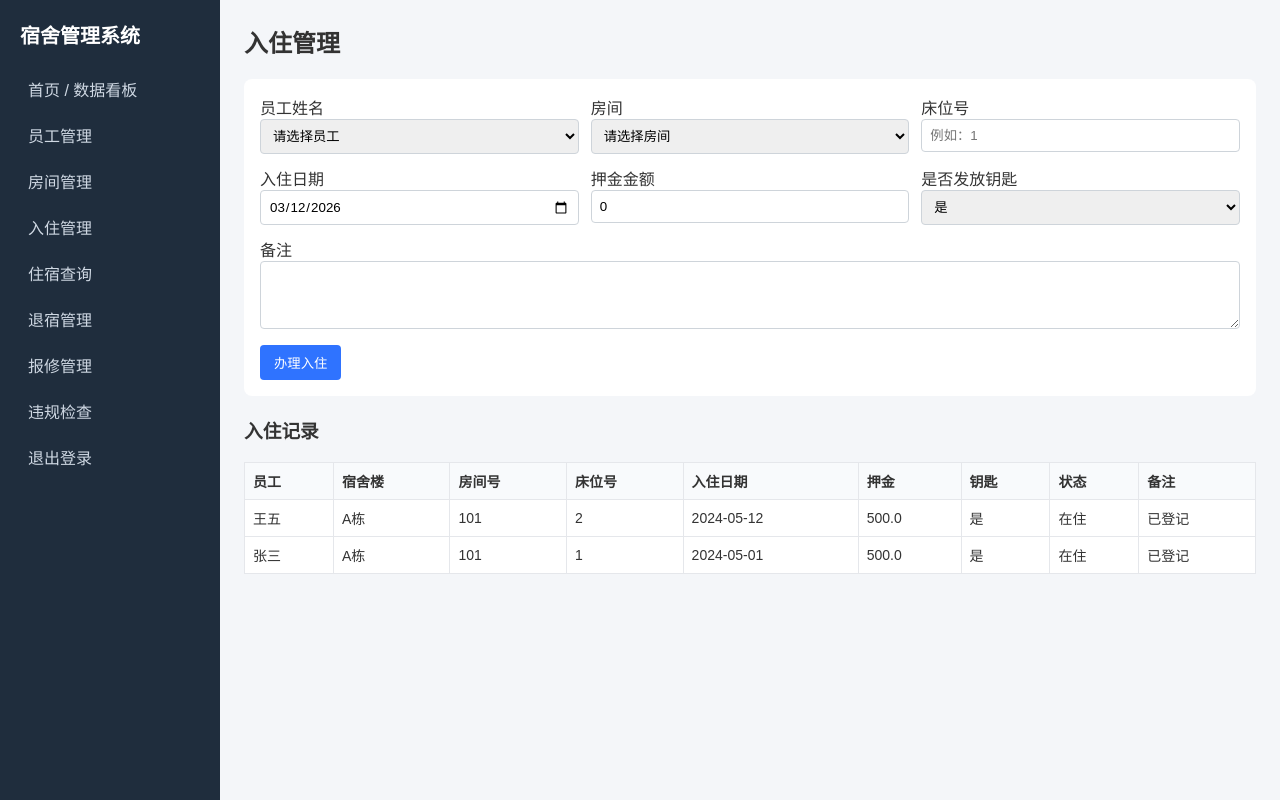
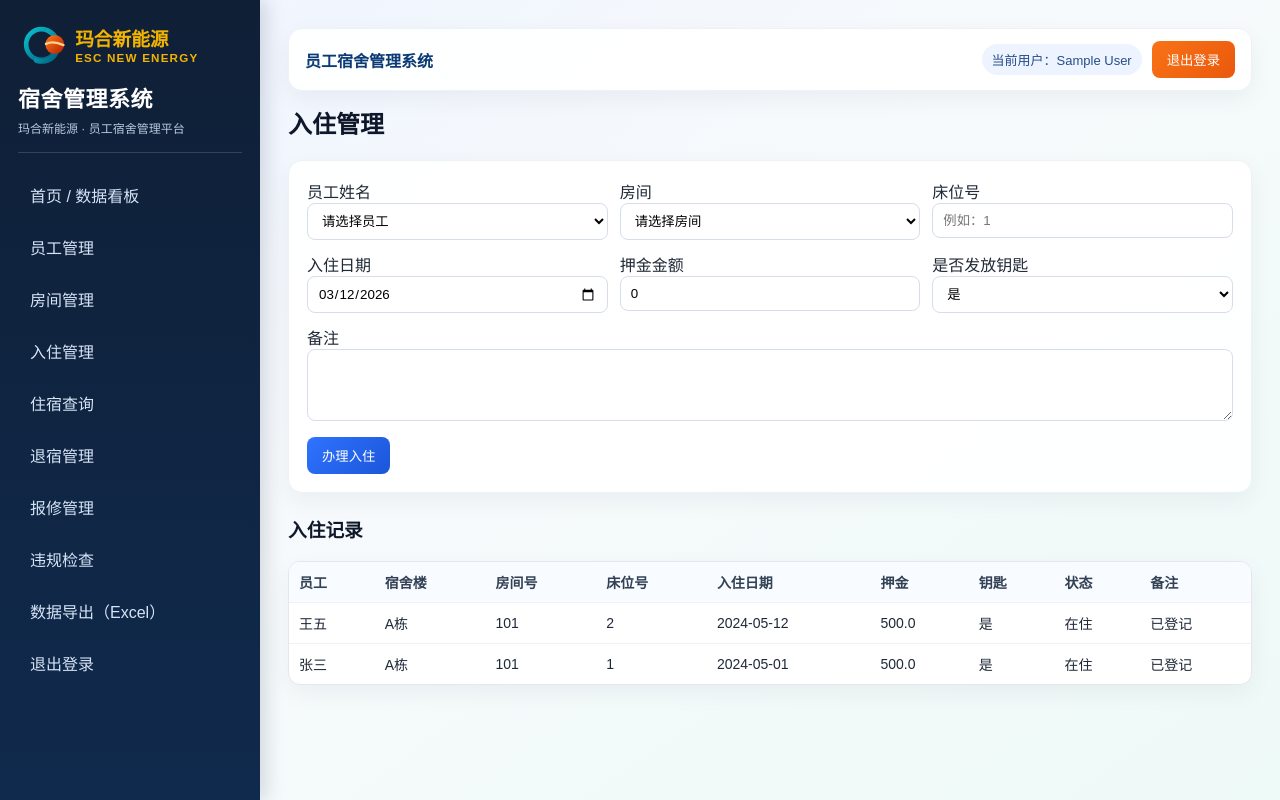
Before and after one commit to liujinhua9853-hub/Dormitory-Management-System, a Flask app: page /checkins in a window 1280 px wide. Run offline with Flask 3, Linux system fonts and the light colour scheme; the visitor is signed in with stand-in values (Sample User, id 1); data comes from the database, SQL or seed files in the repository; both versions use the stored data as it was after the commit.

Commit message:
在主线功能上补齐登录登出并优化UI与导出能力 (#4)

```diff
--- a/app.py
+++ b/app.py
@@ -5,6 +5,7 @@ from contextlib import closing
 from datetime import date, datetime
 from pathlib import Path
 
+from flask import Flask, g, redirect, render_template, request, url_for, flash, make_response, session
 from flask import Flask, g, redirect, render_template, request, url_for, flash, session
 
 BASE_DIR = Path(__file__).resolve().parent
@@ -14,6 +15,41 @@ app = Flask(__name__)
 app.config["SECRET_KEY"] = "dormitory-dev-key"
 ADMIN_USERNAME = "admin"
 ADMIN_PASSWORD = "123456"
+
+
+def ensure_users_table():
+    db = get_db()
+    db.execute(
+        """
+        CREATE TABLE IF NOT EXISTS users (
+            id INTEGER PRIMARY KEY AUTOINCREMENT,
+            username TEXT NOT NULL UNIQUE,
+            password TEXT NOT NULL,
+            display_name TEXT NOT NULL
+        )
+        """
+    )
+    admin = db.execute("SELECT id FROM users WHERE username='admin'").fetchone()
+    if not admin:
+        db.execute("INSERT INTO users (username, password, display_name) VALUES (?, ?, ?)", ("admin", "admin123", "系统管理员"))
+    db.commit()
+
+
+@app.before_request
+def require_login():
+    allow_endpoints = {"login", "static"}
+    if request.endpoint in allow_endpoints or request.endpoint is None:
+        return
+    if not session.get("user_id"):
+        return redirect(url_for("login"))
+    ensure_base_tables()
+    ensure_checkout_settlement_columns()
+    ensure_users_table()
+
+
+@app.context_processor
+def inject_current_user():
+    return {"current_user_name": session.get("display_name")}
 
 
 def get_db() -> sqlite3.Connection:
@@ -93,6 +129,19 @@ def init_db(with_demo: bool = True):
             conn.commit()
 
 
+
+
+def ensure_base_tables():
+    db = get_db()
+    has_employees = db.execute("SELECT name FROM sqlite_master WHERE type='table' AND name='employees'").fetchone()
+    if not has_employees:
+        init_db(with_demo=True)
+
+def ensure_checkout_settlement_columns():
+    db = get_db()
+    checkout_exists = db.execute("SELECT name FROM sqlite_master WHERE type='table' AND name='checkouts'").fetchone()
+    if not checkout_exists:
+        return
 def ensure_checkout_settlement_columns():
     db = get_db()
     existing_columns = {row["name"] for row in db.execute("PRAGMA table_info(checkouts)").fetchall()}
@@ -149,6 +198,32 @@ def require_login():
 
     if not is_logged_in():
         return redirect(url_for("login"))
+
+
+
+
+@app.route("/login", methods=["GET", "POST"])
+def login():
+    ensure_users_table()
+    if request.method == "POST":
+        username = request.form.get("username", "").strip()
+        password = request.form.get("password", "").strip()
+        user = query_one("SELECT * FROM users WHERE username=? AND password=?", (username, password))
+        if not user:
+            flash("用户名或密码错误", "error")
+            return render_template("login.html")
+        session["user_id"] = user["id"]
+        session["display_name"] = user["display_name"]
+        flash("登录成功", "success")
+        return redirect(url_for("dashboard"))
+    return render_template("login.html")
+
+
+@app.route("/logout", methods=["POST"])
+def logout():
+    session.clear()
+    flash("已退出登录", "success")
+    return redirect(url_for("login"))
 
 
 @app.route("/")
@@ -656,15 +731,61 @@ def inspections():
     return render_template("inspections.html", records=records, today=date.today().isoformat(), q=q)
 
 
+@app.route("/export/excel")
+def export_excel():
+    ensure_checkout_settlement_columns()
+    datasets = [
+        ("员工信息", "SELECT * FROM employees ORDER BY id DESC"),
+        ("房间信息", "SELECT * FROM rooms ORDER BY id DESC"),
+        ("入住记录", "SELECT * FROM checkins ORDER BY id DESC"),
+        ("退宿结算", "SELECT * FROM checkouts ORDER BY id DESC"),
+        ("报修记录", "SELECT * FROM maintenance ORDER BY id DESC"),
+        ("违规检查", "SELECT * FROM inspections ORDER BY id DESC"),
+    ]
+
+    html_parts = [
+        "<html><head><meta charset='utf-8'></head><body>",
+        f"<h2>宿舍管理数据导出（{datetime.now().strftime('%Y-%m-%d %H:%M:%S')}）</h2>",
+    ]
+
+    for title, sql in datasets:
+        rows = query_all(sql)
+        html_parts.append(f"<h3>{title}</h3>")
+        if not rows:
+            html_parts.append("<p>暂无数据</p>")
+            continue
+
+        headers = list(rows[0].keys())
+        html_parts.append("<table border='1' cellspacing='0' cellpadding='4'>")
+        html_parts.append("<tr>" + "".join(f"<th>{h}</th>" for h in headers) + "</tr>")
+        for row in rows:
+            html_parts.append("<tr>" + "".join(f"<td>{'' if row[h] is None else row[h]}</td>" for h in headers) + "</tr>")
+        html_parts.append("</table><br>")
+
+    html_parts.append("</body></html>")
+    content = "".join(html_parts)
+
+    filename = f"宿舍管理数据导出_{datetime.now().strftime('%Y%m%d_%H%M%S')}.xls"
+    response = make_response(content)
+    response.headers["Content-Type"] = "application/vnd.ms-excel; charset=utf-8"
+    response.headers["Content-Disposition"] = f"attachment; filename={filename}"
+    return response
+
+
 @app.route("/init-db")
 def init_db_route():
     init_db(with_demo=True)
+    ensure_users_table()
     ensure_checkout_settlement_columns()
     flash("数据库已初始化（包含演示数据）", "success")
     return redirect(url_for("dashboard"))
 
 
 if __name__ == "__main__":
+    if not DB_PATH.exists():
+        init_db(with_demo=True)
+    with app.app_context():
+        ensure_users_table()
     init_db(with_demo=True)
     with app.app_context():
         ensure_checkout_settlement_columns()
--- a/static/style.css
+++ b/static/style.css
@@ -1,31 +1,140 @@
 * { box-sizing: border-box; font-family: "Microsoft YaHei", sans-serif; }
-body { margin: 0; background: #f4f6f9; color: #333; }
+body { margin: 0; background: linear-gradient(145deg, #eef4ff 0%, #f7fafc 45%, #eefaf7 100%); color: #1f2937; }
 .layout { display: flex; min-height: 100vh; }
-.sidebar { width: 220px; background: #1f2d3d; color: #fff; padding: 20px; }
-.sidebar h1 { font-size: 20px; margin: 0 0 20px; }
-.sidebar a { display: block; color: #cfd8e3; text-decoration: none; padding: 8px; border-radius: 4px; margin-bottom: 6px; }
-.sidebar a:hover { background: #30445c; color: #fff; }
-.content { flex: 1; padding: 24px; }
-h2 { margin-top: 0; }
-.cards { display: grid; grid-template-columns: repeat(3, minmax(160px, 1fr)); gap: 12px; }
-.card { background: #fff; border-radius: 8px; padding: 16px; box-shadow: 0 1px 3px rgba(0,0,0,.1); }
-.card span { font-size: 14px; color: #666; display: block; }
-.card strong { font-size: 28px; color: #1f2d3d; }
+.sidebar {
+  width: 260px;
+  background: linear-gradient(180deg, #0f1f36 0%, #102a4d 100%);
+  color: #fff;
+  padding: 18px;
+  box-shadow: 6px 0 18px rgba(6, 24, 44, .15);
+}
+.brand { margin-bottom: 20px; border-bottom: 1px solid rgba(255,255,255,.15); padding-bottom: 16px; }
+.brand-logo { width: 100%; max-width: 210px; display: block; margin-bottom: 10px; }
+.sidebar h1 { font-size: 22px; margin: 0 0 6px; letter-spacing: .5px; }
+.sidebar p { margin: 0; font-size: 12px; color: #b8c9df; }
+.sidebar a {
+  display: block;
+  color: #d6e4f7;
+  text-decoration: none;
+  padding: 10px 12px;
+  border-radius: 10px;
+  margin-bottom: 8px;
+  transition: all .2s ease;
+}
+.sidebar a:hover { background: rgba(84, 145, 255, .28); color: #fff; transform: translateX(2px); }
+.content { flex: 1; padding: 28px; }
+h2, h3 { margin-top: 0; color: #0f172a; }
+.cards { display: grid; grid-template-columns: repeat(3, minmax(180px, 1fr)); gap: 14px; }
+.card {
+  background: #fff;
+  border-radius: 14px;
+  padding: 18px;
+  box-shadow: 0 8px 24px rgba(17, 24, 39, .06);
+  border: 1px solid #edf2f7;
+}
+.card span { font-size: 14px; color: #64748b; display: block; }
+.card strong { font-size: 30px; color: #1e3a8a; }
 .tip { margin-top: 16px; }
 .toolbar { display: flex; justify-content: space-between; align-items: center; margin: 12px 0; gap: 8px; }
 .toolbar form { display: flex; gap: 8px; }
-.btn, button { background: #2f73ff; border: none; color: #fff; padding: 8px 14px; border-radius: 4px; text-decoration: none; cursor: pointer; }
-input, select, textarea { padding: 8px; border: 1px solid #ced4da; border-radius: 4px; width: 100%; }
-textarea { min-height: 68px; }
+.btn, button {
+  background: linear-gradient(135deg, #2f73ff 0%, #1b56d9 100%);
+  border: none;
+  color: #fff;
+  padding: 9px 15px;
+  border-radius: 8px;
+  text-decoration: none;
+  cursor: pointer;
+}
+.btn:hover, button:hover { filter: brightness(1.05); }
+input, select, textarea {
+  padding: 9px 10px;
+  border: 1px solid #d5deea;
+  border-radius: 8px;
+  width: 100%;
+  background: #fff;
+}
+textarea { min-height: 72px; }
 .form-grid { display: grid; grid-template-columns: repeat(3, 1fr); gap: 12px; }
 .form-grid .full { grid-column: 1 / -1; }
-.panel { background: #fff; padding: 16px; border-radius: 8px; margin-bottom: 20px; }
-table { width: 100%; border-collapse: collapse; background: #fff; }
-th, td { border: 1px solid #e5e7eb; padding: 8px; text-align: left; font-size: 14px; }
-th { background: #f8fafc; }
+.panel {
+  background: rgba(255, 255, 255, .96);
+  padding: 18px;
+  border-radius: 14px;
+  margin-bottom: 22px;
+  box-shadow: 0 8px 24px rgba(15, 23, 42, .05);
+  border: 1px solid #edf2f7;
+}
+table {
+  width: 100%;
+  border-collapse: separate;
+  border-spacing: 0;
+  background: #fff;
+  border: 1px solid #e5e7eb;
+  border-radius: 12px;
+  overflow: hidden;
+  box-shadow: 0 8px 24px rgba(15, 23, 42, .05);
+}
+th, td { border-bottom: 1px solid #eef2f7; padding: 10px; text-align: left; font-size: 14px; }
+th { background: #f8fbff; color: #334155; }
+tr:last-child td { border-bottom: none; }
 .inline { display: inline; }
 .link-btn { background: none; color: #d11a2a; padding: 0 4px; }
 .flash-wrap { margin-bottom: 10px; }
-.flash { padding: 10px; border-radius: 4px; margin-bottom: 6px; }
-.flash.success { background: #e8f7ee; color: #1f8a4c; }
-.flash.error { background: #fdecee; color: #b42318; }
+.flash { padding: 10px; border-radius: 8px; margin-bottom: 6px; border: 1px solid transparent; }
+.flash.success { background: #e8f7ee; color: #1f8a4c; border-color: #c8ebd5; }
+.flash.error { background: #fdecee; color: #b42318; border-color: #f5ced4; }
+
+@media (max-width: 1100px) {
+  .form-grid, .cards { grid-template-columns: repeat(2, 1fr); }
+}
+
+@media (max-width: 840px) {
+  .layout { flex-direction: column; }
+  .sidebar { width: 100%; }
+  .form-grid, .cards { grid-template-columns: 1fr; }
+}
+
+
+.topbar {
+  display: flex;
+  justify-content: space-between;
+  align-items: center;
+  margin-bottom: 14px;
+  padding: 12px 16px;
+}
+.topbar-title { font-weight: 700; color: #0b3a75; }
+.topbar-actions { display: flex; align-items: center; gap: 10px; }
+.user-badge {
+  display: inline-block;
+  padding: 6px 10px;
+  border-radius: 999px;
+  background: #edf4ff;
+  color: #264d88;
+  font-size: 13px;
+}
+.btn-secondary {
+  background: linear-gradient(135deg, #f97316 0%, #ea580c 100%);
+}
+
+.login-body {
+  min-height: 100vh;
+  margin: 0;
+  display: flex;
+  justify-content: center;
+  align-items: center;
+  background: radial-gradient(circle at top, #eaf3ff, #f8fafc 45%, #eef7f0);
+}
+.login-card {
+  width: 420px;
+  max-width: calc(100vw - 28px);
+  text-align: center;
+}
+.login-logo {
+  width: 220px;
+  max-width: 90%;
+  margin: 4px auto 12px;
+  display: block;
+}
+.login-tip { margin: 0 0 14px; color: #6b7280; font-size: 13px; }
+.login-form { grid-template-columns: 1fr; text-align: left; }
--- a/templates/base.html
+++ b/templates/base.html
@@ -9,7 +9,11 @@
 <body>
 <div class="layout">
   <aside class="sidebar">
-    <h1>宿舍管理系统</h1>
+    <div class="brand">
+      <img src="{{ url_for('static', filename='company-logo.svg') }}" alt="玛合新能源" class="brand-logo">
+      <h1>宿舍管理系统</h1>
+      <p>玛合新能源 · 员工宿舍管理平台</p>
+    </div>
     <nav>
       <a href="{{ url_for('dashboard') }}">首页 / 数据看板</a>
       <a href="{{ url_for('employees') }}">员工管理</a>
@@ -19,10 +23,23 @@
       <a href="{{ url_for('checkouts') }}">退宿管理</a>
       <a href="{{ url_for('maintenance') }}">报修管理</a>
       <a href="{{ url_for('inspections') }}">违规检查</a>
+      <a href="{{ url_for('export_excel') }}">数据导出（Excel）</a>
       <a href="{{ url_for('logout') }}">退出登录</a>
     </nav>
   </aside>
   <main class="content">
+    <div class="topbar panel">
+      <div class="topbar-title">员工宿舍管理系统</div>
+      <div class="topbar-actions">
+        <span class="user-badge">当前用户：{{ current_user_name or '未登录' }}</span>
+        {% if current_user_name %}
+        <form method="post" action="{{ url_for('logout') }}" class="inline">
+          <button type="submit" class="btn btn-secondary">退出登录</button>
+        </form>
+        {% endif %}
+      </div>
+    </div>
+
     {% with messages = get_flashed_messages(with_categories=true) %}
       {% if messages %}
         <div class="flash-wrap">
```
Also changed, not shown: schema.sql (+11 -0 lines), templates/login.html (+34 -0 lines), static/company-logo.svg (added).
